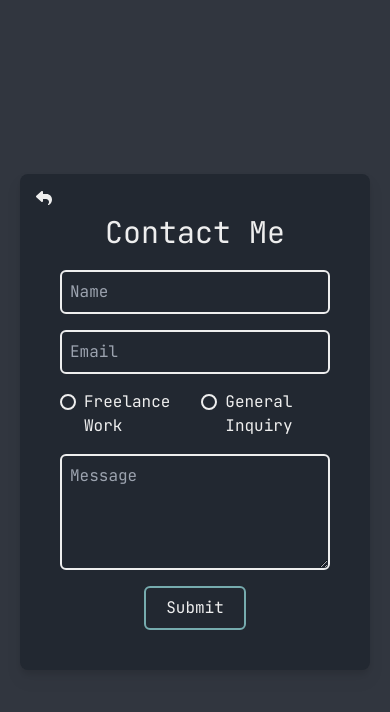
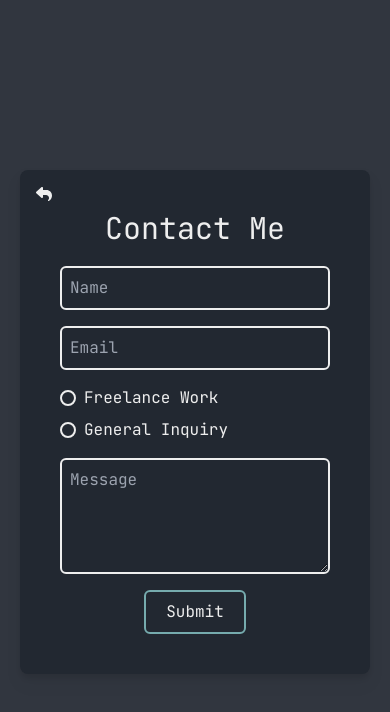
Before and after one commit to JasonMarshall94/business-card-app, a React (Vite) app: page / in a window 390 px wide. Both pictures are taken after a click on the button "Contact Me". Shown: the top 712 px of the page. Built offline with nearby package versions, Linux system fonts and the light colour scheme.

Commit message:
mobile radio fix

```diff
--- a/src/components/ContactForm.tsx
+++ b/src/components/ContactForm.tsx
@@ -39,7 +39,7 @@
             required
             className="bg-primary p-2 w-full text-text rounded-md border-text border-2 focus:border-accent focus:outline-none"
           />
-          <div className="flex flex-row gap-5 items-start w-full">
+          <div className="flex flex-col gap-2 md:flex-row md:gap-5 items-start w-full">
             <div className="flex gap-2 items-start">
               <div className="grid place-items-center mt-1">
                 <input
```
